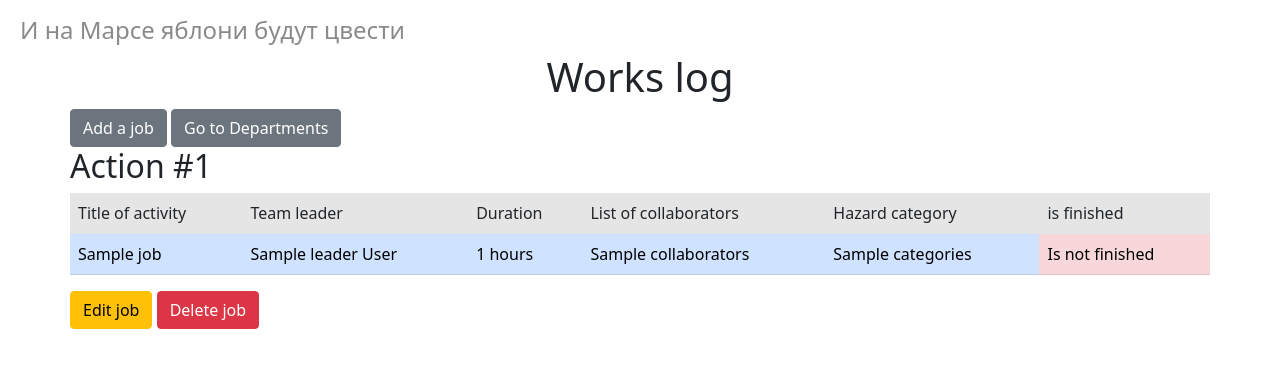
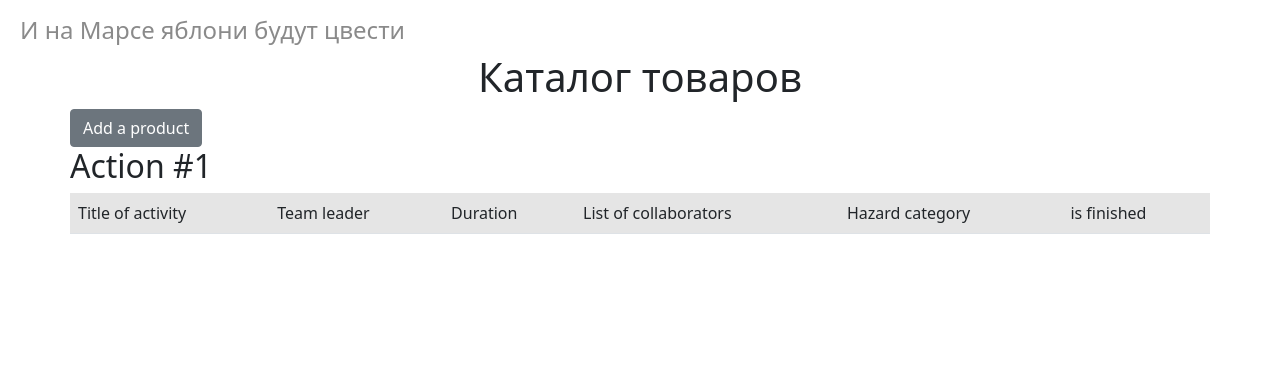
Before and after one commit to ewe08/Qubarion_shop, a Flask app: template templates/index.html in a window 1280 px wide. Shown: the part 90-458 px from the top of the page. Run offline with Flask 2, Linux system fonts and the light colour scheme; a user stored in the database is signed in; tables that the repository leaves empty hold one stand-in row (values such as "Sample post"); the template is opened without the code that fills it: most values are stand-ins (such as "Sample title", 1, 10 or a date in 2020).

Commit message:
add prod (not img)

```diff
--- a/data/__all_models.py
+++ b/data/__all_models.py
@@ -1,4 +1,2 @@
 from . import users
 from . import products
-from . import departments
-from . import category
--- a/data/users.py
+++ b/data/users.py
@@ -2,6 +2,8 @@ import datetime
 import sqlalchemy
 from flask_login import UserMixin
 from werkzeug.security import generate_password_hash, check_password_hash
+from sqlalchemy import orm
+
 
 from .db_session import SqlAlchemyBase
 
@@ -19,6 +21,7 @@ class User(SqlAlchemyBase, UserMixin):
     created_date = sqlalchemy.Column(sqlalchemy.DateTime,
                                      default=datetime.datetime.now)
     place = sqlalchemy.Column(sqlalchemy.String, nullable=True)
+    products = orm.relation("Products", back_populates='leader')
 
     def set_password(self, password):
         self.hashed_password = generate_password_hash(password)
--- a/forms/products.py
+++ b/forms/products.py
@@ -7,5 +7,6 @@ from flask_wtf.file import FileField, FileAllowed
 class ProductForm(FlaskForm):
     product = StringField("Product")
     price = StringField("Price")
+    weight = StringField("Weight")
     post_picture = FileField('Add image to your post', validators=[FileAllowed(['jpg', 'png'])])
     submit = SubmitField('submit')
--- a/main.py
+++ b/main.py
@@ -1,18 +1,14 @@
-import PIL
-
 from flask import render_template, redirect, request
 from flask import Flask
 from flask_login import LoginManager, login_user, current_user, login_required, logout_user
 from werkzeug.exceptions import abort
 
 from data import db_session
-from data.products import Product
+from data.products import Products
 from data.users import User
-#from data.departments import Department
 from forms.user import RegisterForm
 from forms.login import LoginForm
 from forms.products import ProductForm
-from forms.departments import DepartmentsForm
 
 app = Flask(__name__)
 app.config['SECRET_KEY'] = 'yandexlyceum_secret_key'
@@ -34,8 +30,8 @@ def main():
 @app.route("/")
 def index():
     db_sess = db_session.create_session()
-    jobs = db_sess.query(Product).all()
-    return render_template("index.html", jobs=jobs)
+    prods = db_sess.query(Products).all()
+    return render_template("index.html", prods=prods)
 
 
 @app.route('/register', methods=['GET', 'POST'])
@@ -86,36 +82,29 @@ def logout():
     return redirect("/")
 
 
-@app.route('/addjob', methods=['GET', 'POST'])
-# @login_required
-def add_jobs():
+@app.route('/addprod', methods=['GET', 'POST'])
+@login_required
+def add_prod():
     form = ProductForm()
     if form.validate_on_submit():
         db_sess = db_session.create_session()
-        prod = Product()
-        prod.seller = current_user.id
-        prod.product = form.product.data
-        # add photo to a folder and rename it
-        picture = form.post_picture.data
-        prod.price = form.price.data
-        prod.weight = form.weight.data
-        save_image(picture)
-        prod.picture = '1.py'
-        prod.price = form.price.data
+        prod = Products(
+            seller=current_user.id,
+            product=form.product.data,
+            price=form.price.data,
+            weight=form.weight.data
+        )
         current_user.products.append(prod)
         db_sess.merge(current_user)
         db_sess.commit()
+        print(form.post_picture.data)
+
         return redirect('/')
-    return render_template('jobs.html', title='Добавление новости',
+    return render_template('jobs.html', title='Добавление Товара',
                            form=form)
 
 
-def save_image(image):
-    with open('static/img/1.png', 'wb') as f:
-        f.write(image)
-
-
-@app.route('/jobs/<int:id>', methods=['GET', 'POST'])
+"""@app.route('/jobs/<int:id>', methods=['GET', 'POST'])
 @login_required
 def edit_jobs(id):
     form = JobsForm()
@@ -167,86 +156,6 @@ def jobs_delete(id):
         abort(404)
     return redirect('/')
 
-
-@app.route("/departments")
-def departments():
-    db_sess = db_session.create_session()
-    deps = db_sess.query(Department)
-    return render_template("department.html", deps=deps)
-
-
-@app.route('/adddep', methods=['GET', 'POST'])
-@login_required
-def add_dep():
-    form = DepartmentsForm()
-    if form.validate_on_submit():
-        db_sess = db_session.create_session()
-        dep = Department()
-        dep.title = form.title.data
-        dep.chief = form.chief.data
-        dep.members = form.members.data
-        dep.email = form.email.data
-        current_user.deps.append(dep)
-        db_sess.merge(current_user)
-        db_sess.commit()
-        return redirect('/departments')
-    return render_template('add_dep.html', title='Добавление',
-                           form=form)
-
-
-@app.route('/dep_delete/<int:id>', methods=['GET', 'POST'])
-@login_required
-def dep_delete(id):
-    db_sess = db_session.create_session()
-    dep = db_sess.query(Department).filter(Department.id == id,
-                                           ((Department.user == current_user) | (
-                                                   current_user.id == 1))
-                                           ).first()
-    if dep:
-        db_sess.delete(dep)
-        db_sess.commit()
-    else:
-        abort(404)
-    return redirect('/departments')
-
-
-@app.route('/dep/<int:id>', methods=['GET', 'POST'])
-@login_required
-def edit_dep(id):
-    form = DepartmentsForm()
-    if request.method == "GET":
-        db_sess = db_session.create_session()
-        dep = db_sess.query(Department).filter(Department.id == id,
-                                               ((Department.user == current_user) | (
-                                                       current_user.id == 1))
-                                               ).first()
-        if dep:
-            form.title.data = dep.title
-            form.chief.data = dep.chief
-            form.members.data = dep.members
-            form.email.data = dep.email
-        else:
-            abort(404)
-    if form.validate_on_submit():
-        db_sess = db_session.create_session()
-        dep = db_sess.query(Department).filter(Department.id == id,
-                                               ((Department.user == current_user) | (
-                                                       current_user.id == 1))
-                                               ).first()
-        if dep:
-            dep.title = form.title.data
-            dep.chief = form.chief.data
-            dep.members = form.members.data
-            dep.email = form.email.data
-            db_sess.commit()
-            return redirect('/departments')
-        else:
-            abort(404)
-    return render_template('add_dep.html',
-                           title='Редактирование',
-                           form=form
-                           )
-
-
+"""
 if __name__ == '__main__':
     main()
--- a/static/css/style.css
+++ b/static/css/style.css
@@ -21,3 +21,7 @@ h4 {
 .navigation a{
    margin-left: auto;
 }
+
+.navigation p{
+    margin-right: auto;
+}
--- a/templates/index.html
+++ b/templates/index.html
@@ -1,12 +1,11 @@
 {% extends "base.html" %}
 
 {% block content %}
-<h1>Works log</h1>
+<h1>Каталог товаров</h1>
 {% if current_user.is_authenticated %}
-    <a href="addjob" class="btn btn-secondary">Add a job</a>
-    <a href="departments" class="btn btn-secondary">Go to Departments</a>
+    <a href="addprod" class="btn btn-secondary">Add a product</a>
 {% endif %}
-{% for item in jobs%}
+{% for item in prod%}
 <h2>Action #{{item.id}}</h2>
 <table class="table">
     <tr class="table-active">
@@ -17,24 +16,13 @@
         <td>Hazard category</td>
         <td>is finished</td>
     </tr>
-    <tr class="table-primary">
-        <td>{{ item.job }}</td>
-        <td>{{ item.leader.name }} {{ item.leader.surname }}</td>
-        <td>{{ item.work_size }} hours</td>
-        <td>{{ item.collaborators }}</td>
-        <td>{{ item.categories }}</td>
-        {% if item.is_finished %}
-        <td class="table-success">Is finished
-            {% else %}
-        <td class="table-danger">Is not finished{% endif %}</td>
-    </tr>
 </table>
-{% if current_user.is_authenticated and (current_user == item.leader or current_user.id == 1)%}
+{% if current_user.is_authenticated and (current_user == item.leader)%}
     <div>
-        <a href="/jobs/{{ item.id }}" class="btn btn-warning">
+        <a href="/prod/{{ item.id }}" class="btn btn-warning">
             Edit job
         </a>
-        <a href="/jobs_delete/{{ item.id }}" class="btn btn-danger">
+        <a href="/prod_delete/{{ item.id }}" class="btn btn-danger">
             Delete job
         </a>
     </div>
```
Also changed, not shown: data/category.py (deleted, +0 -21 lines), data/departments.py (deleted, +0 -18 lines), data/products.py (+7 -6 lines), templates/jobs.html (+9 -0 lines), db/mars_explorer.db (deleted).
